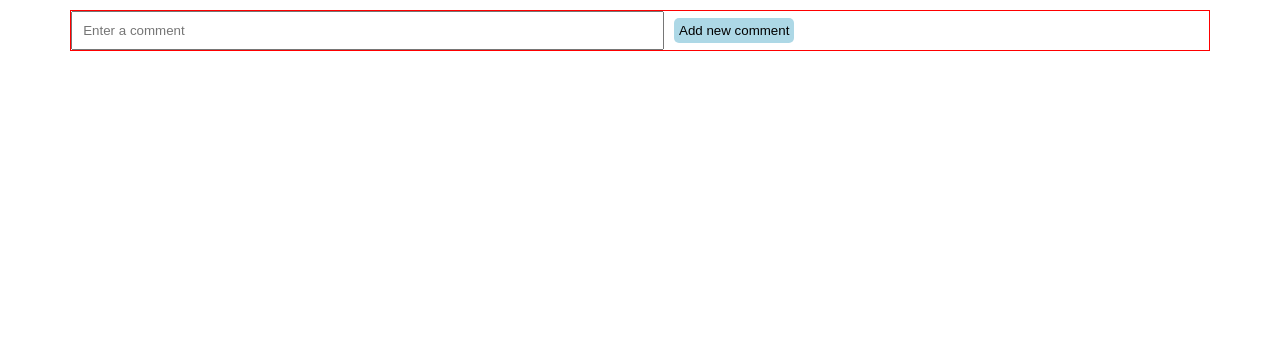
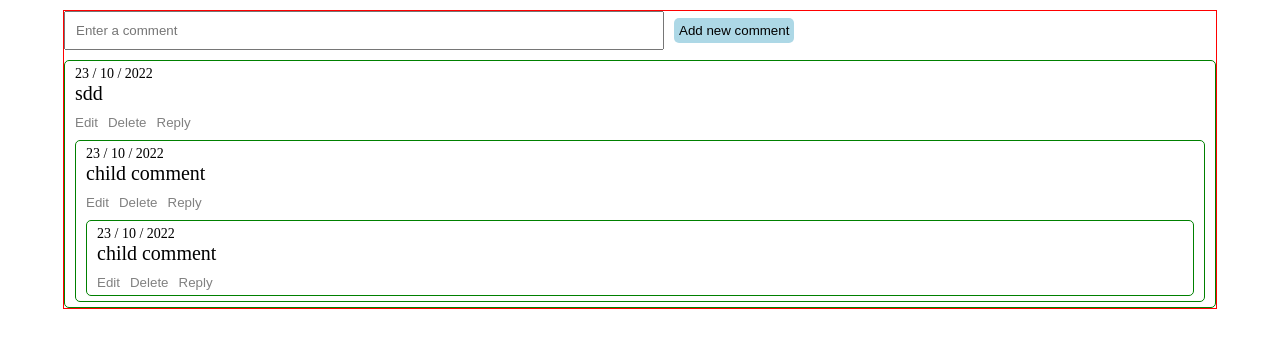
Before and after one commit to abhidatta0/nested-comment-thread-react, a React (Vite) app: page / in a window 1280 px wide. Shown: the top 348 px of the page. Built offline with nearby package versions, Linux system fonts and the light colour scheme.

Commit message:
Comment Box

```diff
--- a/src/App.tsx
+++ b/src/App.tsx
@@ -1,9 +1,16 @@
 import "./app.css";
 import { useState } from 'react';
 import { CommentType } from './types';
+import CommentBox from "./CommentBox";
 
 const App = ()  => {
-  const [ comments, setComments] = useState<CommentType[]>([]);
+  const [ comments, setComments] = useState<CommentType[]>([
+{id: 1666574016881, content: 'sdd', dateOfEntry: new Date(),children: [
+  {id: 1666574016882, content: 'child comment', dateOfEntry: new Date(), parentCommentId: 1666574016881, children:[
+    {id: 1666574016883, content: 'child comment', dateOfEntry: new Date(), parentCommentId: 1666574016882},
+  ]}
+]}
+  ]);
 
   const [newComment, setNewComment] = useState('');
 
@@ -22,6 +29,9 @@ const App = ()  => {
         placeholder="Enter a comment"
         />
         <button disabled={newComment.length === 0} className="comment__btn" onClick={addComment}>Add new comment</button>
+        {
+          comments.map((comment)=> <CommentBox key={comment.id} comment={comment}/>)
+        }
       </div>
     </div>
   )
--- /dev/null
+++ b/src/CommentBox.tsx
@@ -0,0 +1,29 @@
+import { CommentType } from "./types";
+
+type CommentBoxType = {
+  comment: CommentType;
+}
+
+const CommentBox = ({comment}: CommentBoxType)=>{
+
+  return (
+    <div className="comment_box">
+        <p className="comment_box__date">{getFormattedDate(comment.dateOfEntry)}</p>
+        <p className="comment_box__content">{comment.content}</p>
+        <div className="comment_box__button_container">
+            <button className="comment_box__buttons">Edit</button>
+            <button className="comment_box__buttons">Delete</button>
+            <button className="comment_box__buttons">Reply</button>
+        </div>
+        {
+            comment.children?.map((comment)=> <CommentBox key={comment.id} comment={comment}/>)
+        }
+    </div>
+  )
+}
+
+export default CommentBox;
+
+const getFormattedDate = (date: Date): string=>{
+  return `${date.getDate()} / ${date.getMonth()+1} / ${date.getFullYear()}`
+}
--- a/src/app.css
+++ b/src/app.css
@@ -1,3 +1,8 @@
+*{
+  margin: 0;
+  padding: 0;
+}
+
 .app{
     width: 90%;
     margin: 10px auto;
@@ -17,3 +22,35 @@
     border: 0;
     border-radius: 5px;
 }
+
+.comment_box{
+    border: 1px solid green;
+    border-radius: 5px;
+    padding: 5px 10px;
+    margin-top: 10px;
+}
+
+.comment_box__date{
+    font-size: 14px;
+}
+
+.comment_box__content{
+    font-size: 20px;
+    max-width: 70%;
+}
+
+.comment_box__button_container{
+    display: flex;
+    gap: 10px;
+    margin-top: 10px;
+}
+.comment_box__buttons{
+  border: 0;
+  background-color: white;
+  cursor: pointer;
+  color:grey;
+}
+
+.comment_box__buttons:hover{
+    border-bottom: 2px solid black;
+}
--- a/src/types.ts
+++ b/src/types.ts
@@ -2,5 +2,6 @@ export type CommentType = {
    id: number;
    content: string;
    dateOfEntry: Date;
-   children?: Comment[];
+   children?: CommentType[];
+   parentCommentId?: number;
 }
```
